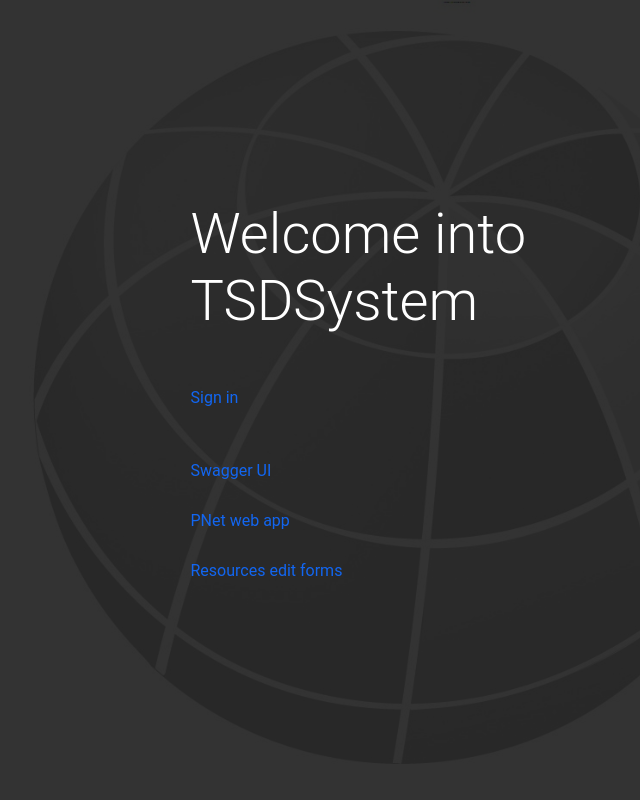
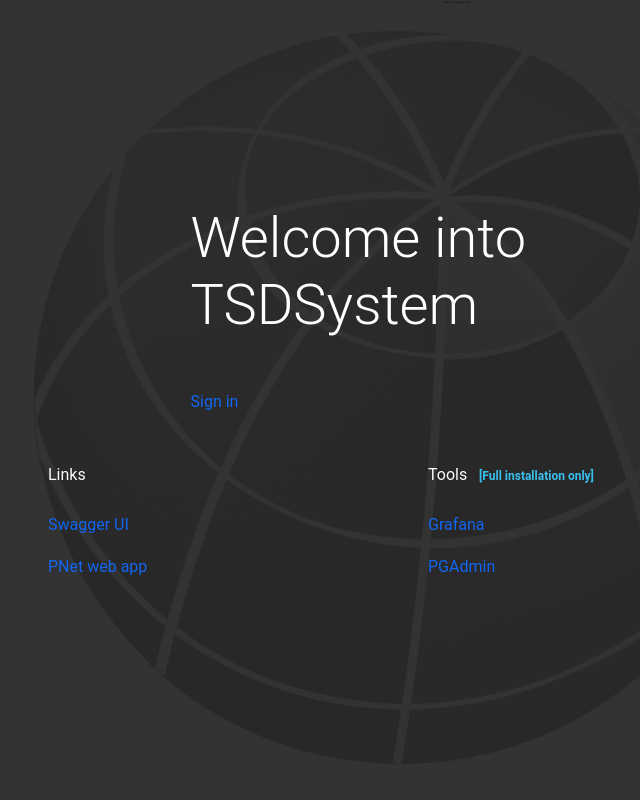
Before and after one commit to ingv-oe-dev/tsdsystem, a PHP site: page /tsdws/login/welcome.php in a window 1280 px wide. Shown: the whole page, without its empty margins (224-864 px from the left). Run offline with PHP 8.4, Linux system fonts and the light colour scheme.

Commit message:
Add Grafana+PGAdmin links on welcome page

```diff
--- a/src/tsdws/login/welcome.php
+++ b/src/tsdws/login/welcome.php
@@ -38,13 +38,18 @@
             </div>
           </div>
           <div class="row justify-content-center">
-            <div class="col-xl-5 col-md-8">
+            <div class="col-xl-4 col-md-8">
+              <p class='mt-4 text-light'>Links</p>
               <p class='mt-4'><a href='../../swagger/tsdsystem' target='_blank'>Swagger UI</a></p>
-              <p class='mt-4'><a href='../pnet'>PNet web app</a></p>
+              <p class='mt-3'><a href='../pnet'>PNet web app</a></p>
               <?php if ($email != '') { ?>
-                <p class='mt-4'><a href='../form' target='_blank'>Demo Timeseries request</a></p>
+                <p class='mt-3'><a href='../form' target='_blank'>Timeseries request</a> <span class='badge text-success text-italic'>[demo]</span></p>
               <?php } ?>
-              <p class='mt-4'><a href='../form/edit' target='_blank'>Resources edit forms</a></p>
+            </div>
+            <div class="col-xl-4 col-md-8">
+              <p class='mt-4 text-light'>Tools <span class='badge text-info text-italic'>[Full installation only]</span></p>
+              <p class='mt-4'><a href='../../grafana' target='_blank'>Grafana</a></p>
+              <p class='mt-3'><a href='../../pgadmin4' target='_blank'>PGAdmin</a></p>
             </div>
           </div>
         </div>
```
